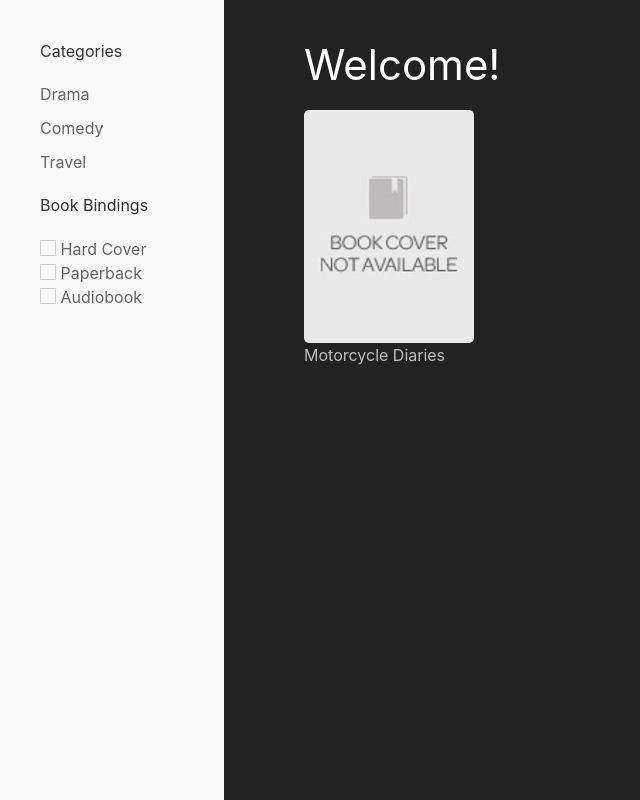
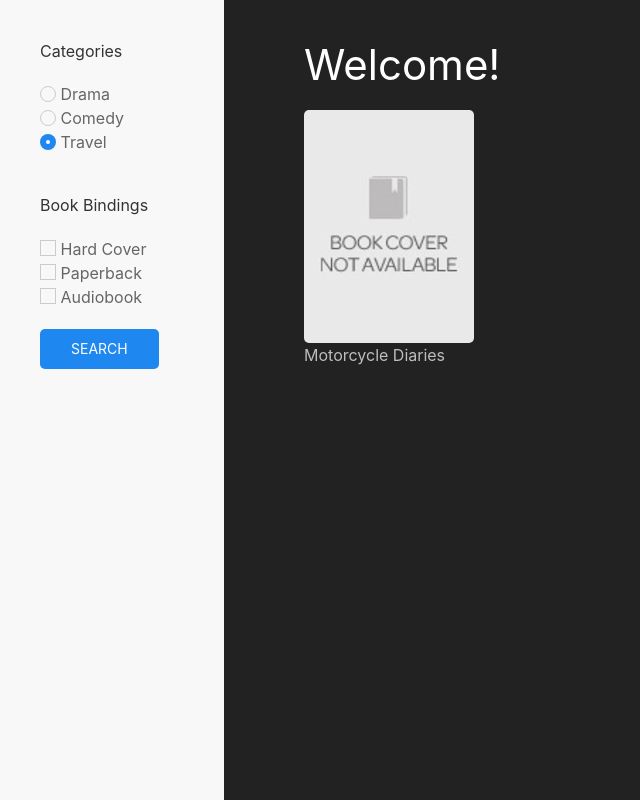
Before and after one commit to kpsaurus/bookshop-django-e-commerce-razorpay, a Django app: page / in a window 1280 px wide. Shown: the part 80-880 px from the top of the page, without its empty margins (0-640 px from the left). Run offline with Django 3.2, Linux system fonts and the light colour scheme; data comes from the database, SQL or seed files in the repository; some libraries are stand-ins or nearby versions.

Commit message:
Update side_menu.html

```diff
--- a/templates/side_menu.html
+++ b/templates/side_menu.html
@@ -1,22 +1,25 @@
 <div class="uk-width-1-5@m uk-visible@m uk-tile-muted">
     <div class="uk-padding">
-
-        <form method="get" action="{% url 'search-books' %}">
+        <form method="get" action="{% url 'index' %}">
             <div>
                 <h5>Categories</h5>
-                <ul class="uk-list">
+                <div class="uk-margin uk-grid-small uk-child-width-auto uk-grid">
                     {% for category in categories %}
-                    <li class="pointer" hx-get="{% url 'search-books' %}" hx-target="#book-grid" hx-vals='{"category": "{{category}}"}'>{{category}}</li>
+                    <label><input class="uk-radio" type="radio" name="category" value="{{category}}" checked>
+                        {{category}}</label>
                     {% endfor %}
-                </ul>
-            </div>
-
-            <div>
+                </div>
                 <h5>Book Bindings</h5>
                 <div class="uk-margin uk-grid-small uk-child-width-auto uk-grid">
                     {% for type in book_types %}
-                    <label><input class="uk-checkbox" type="checkbox"> {{type}}</label>
+                    <label>
+                        <input class="uk-checkbox" type="checkbox" name="book_type" value="{{type}}">
+                        {{type}}
+                    </label>
                     {% endfor %}
+                </div>
+                <div>
+                    <button type="submit" class="uk-button uk-button-primary uk-border-rounded">Search</button>
                 </div>
             </div>
         </form>
```
